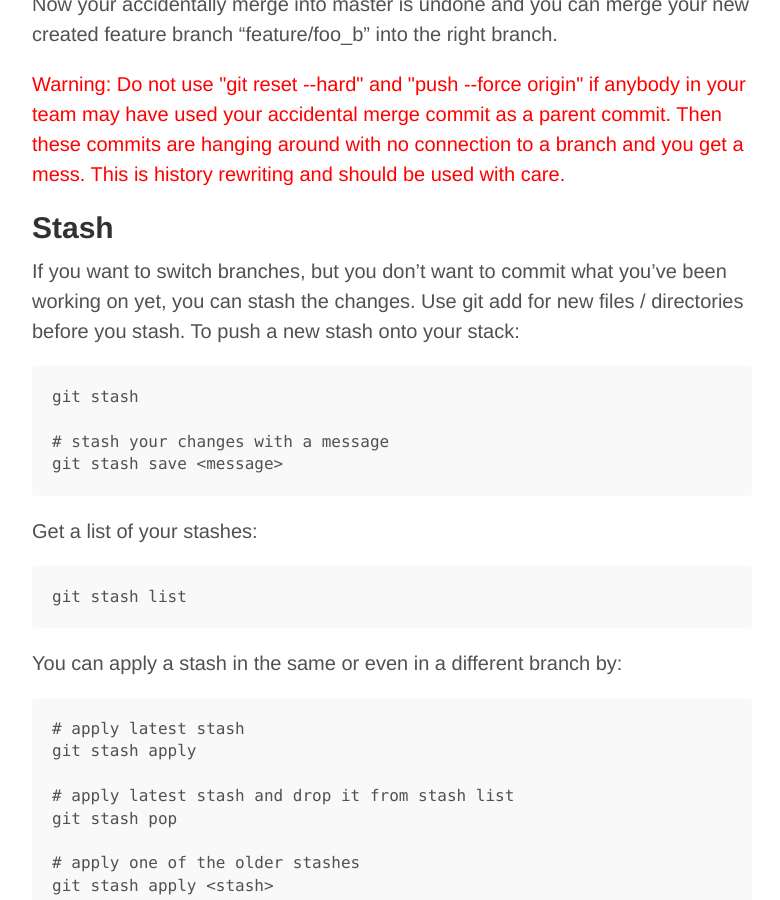
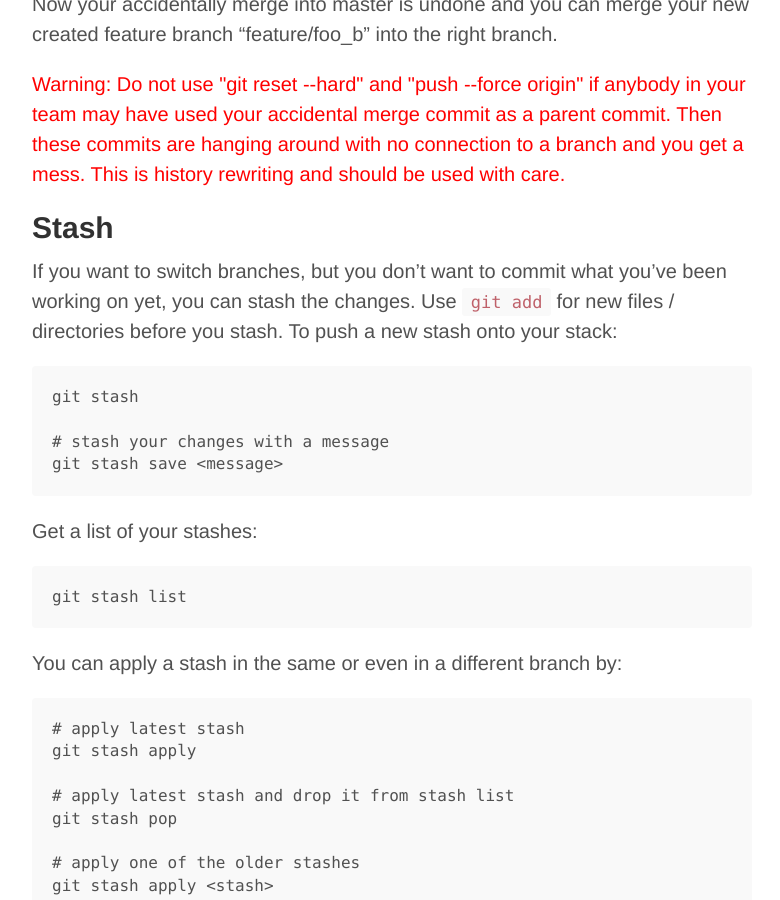
Before and after one commit to migescho/migescho.github.io, a Jekyll site: the page built from _posts/2014-09-19-little-git-howto.md, in a window 1280 px wide and 900 px high, scrolled down 3024 px. Shown: the whole window, without its empty margins (248-1028 px from the left). Built offline with Jekyll 4.4.1, drawn with Linux system fonts in a browser that asks for light colours; Markdown is read by kramdown in place of the engine named in the settings.

````diff
--- a/_posts/2014-09-19-little-git-howto.md
+++ b/_posts/2014-09-19-little-git-howto.md
@@ -129,7 +129,7 @@ Do not use "git reset --hard" and "push --force origin" if anybody in your team
 </font>
 
 ## Stash
-If you want to switch branches, but you don't want to commit what you've been working on yet, you can stash the changes. Use git add for new files / directories before you stash. To push a new stash onto your stack:
+If you want to switch branches, but you don't want to commit what you've been working on yet, you can stash the changes. Use ```git add``` for new files / directories before you stash. To push a new stash onto your stack:
 
 ```
 git stash
````
